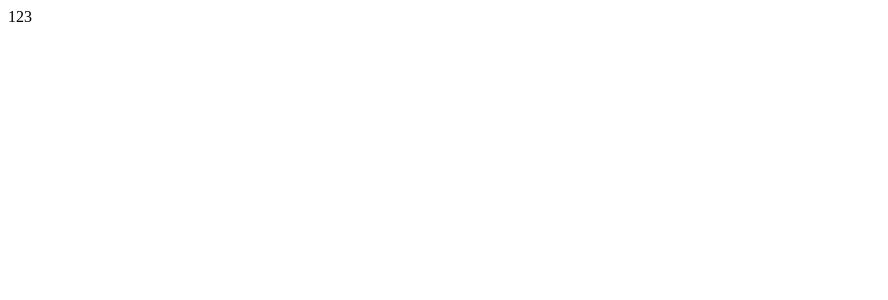
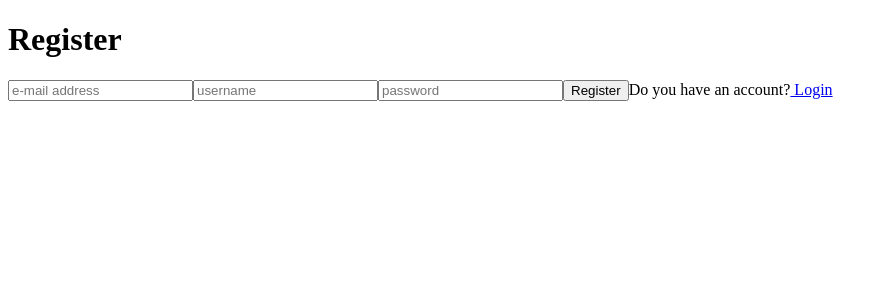
Before and after one commit to laimac/Book-app, a React (Create React App) app in the folder client/: page /register in a window 1280 px wide. Shown: the top 300 px of the page, without its empty margins (0-888 px from the left). Built offline with nearby package versions, Linux system fonts and the light colour scheme.

Commit message:
styled login page

```diff
--- a/client/src/Register.jsx
+++ b/client/src/Register.jsx
@@ -1,12 +1,21 @@
 import React from 'react';
+import {Link} from "react-router-dom";
 
 
 function Register() {
   return (
-    <div className="App">
-      <header className="App-header">
-123
-      </header>
+    <div className="auth">
+<h1>Register</h1>
+<form>
+<input required type="email" placeholder="e-mail address" />
+  <input required type="text" placeholder="username" />
+  <input required type="password" placeholder="password" />
+  <button>Register</button>
+  <span>Do you have an account?
+    <Link to="/login"> Login
+    </Link>
+  </span>
+</form>
     </div>
   );
 }
```
